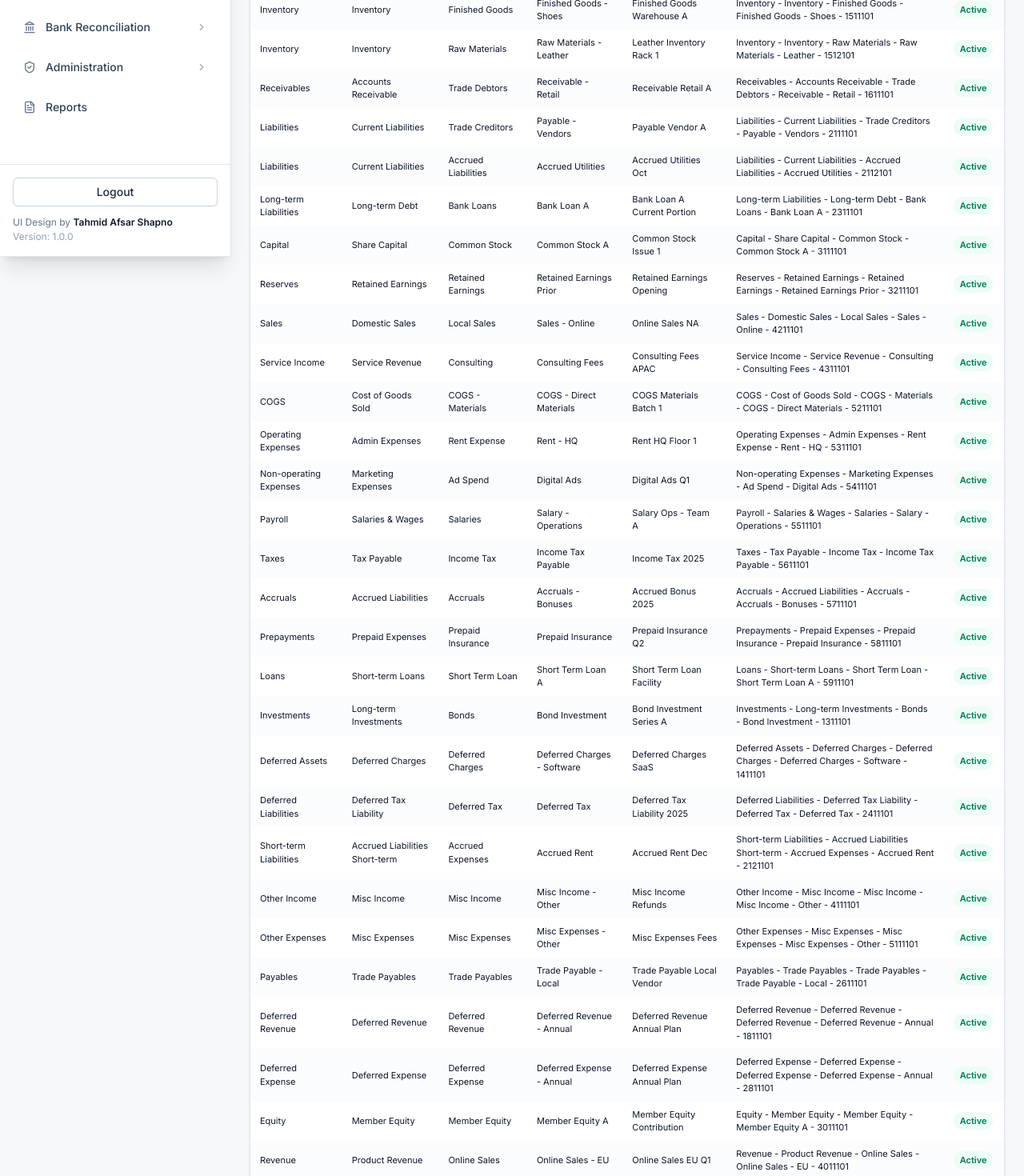
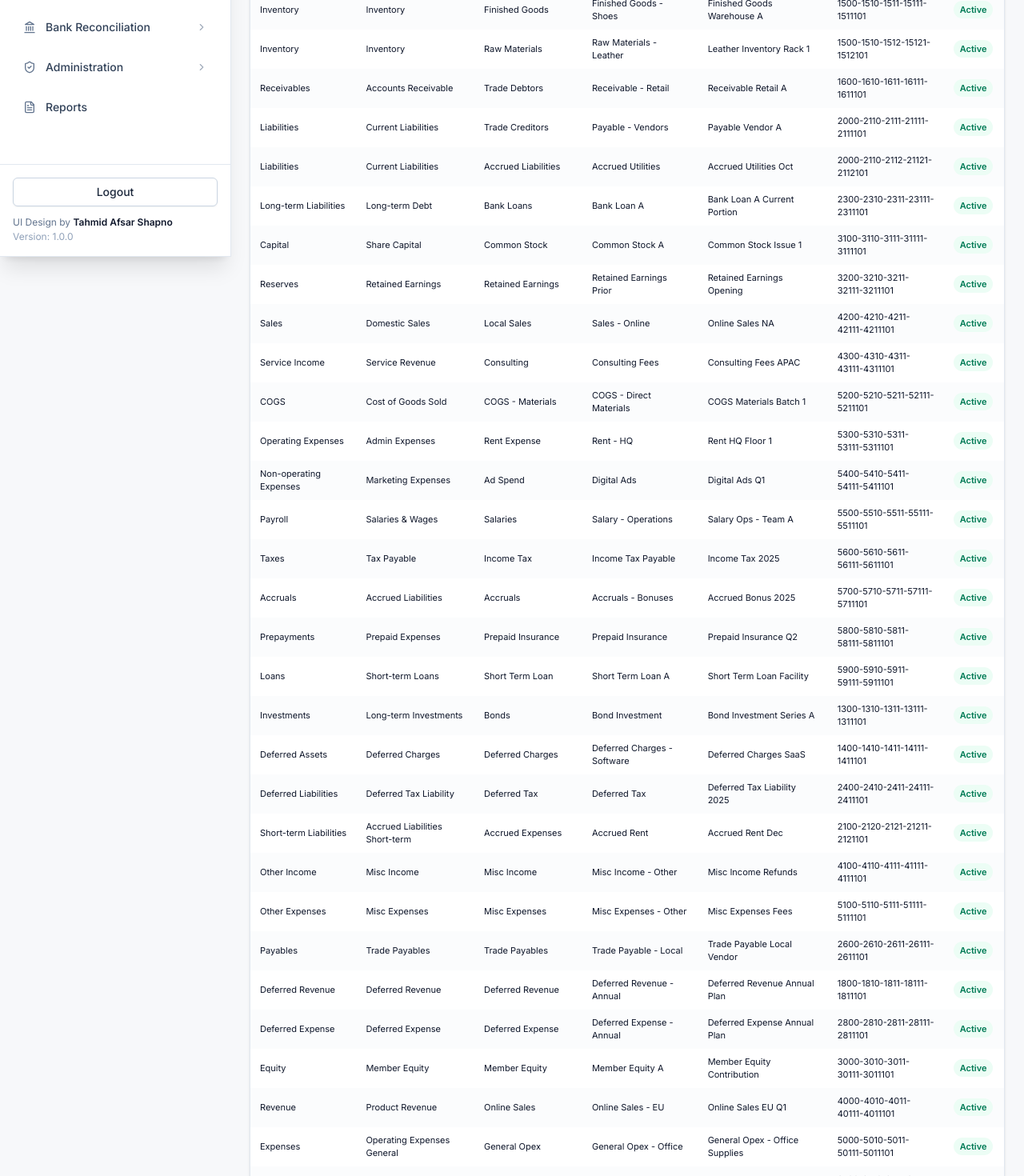
Before and after one commit to ShapnOo/PSL-SaS-Accounts, a Next.js app: page /chart-of-accounts/list in a window 1280 px wide. Shown: the part 480-1950 px from the top of the page at 80% size. Built offline with nearby package versions, Linux system fonts and the light colour scheme.

Commit message:
Refactor chart of accounts to include manual codes in data structures and fix variable name in composeCode function

```diff
--- a/app/chart-of-accounts/list/page.tsx
+++ b/app/chart-of-accounts/list/page.tsx
@@ -24,158 +24,158 @@ type CoaRow = {
   status: "Active" | "Inactive"
 }
 
-type ClassOpt = { id: string; label: string }
-type GroupOpt = { id: string; label: string; classId: string }
-type SubGroupOpt = { id: string; label: string; groupId: string }
-type ControlOpt = { id: string; label: string; subGroupId: string }
+type ClassOpt = { id: string; label: string; manualCode: string }
+type GroupOpt = { id: string; label: string; classId: string; manualCode: string }
+type SubGroupOpt = { id: string; label: string; groupId: string; manualCode: string }
+type ControlOpt = { id: string; label: string; subGroupId: string; manualCode: string }
 
 type GlAccount = { id: string; controlId: string; title: string; manualCode: string; status: "Active" | "Inactive" }
 
 const classes: ClassOpt[] = [
-  { id: "cls-1", label: "Assets" },
-  { id: "cls-2", label: "Liabilities" },
-  { id: "cls-3", label: "Equity" },
-  { id: "cls-4", label: "Revenue" },
-  { id: "cls-5", label: "Expenses" },
-  { id: "cls-6", label: "Other Income" },
-  { id: "cls-7", label: "Other Expenses" },
-  { id: "cls-8", label: "Fixed Assets" },
-  { id: "cls-9", label: "Investments" },
-  { id: "cls-10", label: "Deferred Assets" },
-  { id: "cls-11", label: "Deferred Liabilities" },
-  { id: "cls-12", label: "Long-term Liabilities" },
-  { id: "cls-13", label: "Short-term Liabilities" },
-  { id: "cls-14", label: "Capital" },
-  { id: "cls-15", label: "Reserves" },
-  { id: "cls-16", label: "Sales" },
-  { id: "cls-17", label: "Service Income" },
-  { id: "cls-18", label: "COGS" },
-  { id: "cls-19", label: "Operating Expenses" },
-  { id: "cls-20", label: "Non-operating Expenses" },
-  { id: "cls-21", label: "Payroll" },
-  { id: "cls-22", label: "Taxes" },
-  { id: "cls-23", label: "Accruals" },
-  { id: "cls-24", label: "Prepayments" },
-  { id: "cls-25", label: "Loans" },
-  { id: "cls-26", label: "Inventory" },
-  { id: "cls-27", label: "Receivables" },
-  { id: "cls-28", label: "Payables" },
-  { id: "cls-29", label: "Accrued Revenue" },
-  { id: "cls-30", label: "Accrued Expenses" },
-  { id: "cls-31", label: "Deferred Revenue" },
-  { id: "cls-32", label: "Deferred Expense" },
+  { id: "cls-1", label: "Assets", manualCode: "1000" },
+  { id: "cls-2", label: "Liabilities", manualCode: "2000" },
+  { id: "cls-3", label: "Equity", manualCode: "3000" },
+  { id: "cls-4", label: "Revenue", manualCode: "4000" },
+  { id: "cls-5", label: "Expenses", manualCode: "5000" },
+  { id: "cls-6", label: "Other Income", manualCode: "4100" },
+  { id: "cls-7", label: "Other Expenses", manualCode: "5100" },
+  { id: "cls-8", label: "Fixed Assets", manualCode: "1200" },
+  { id: "cls-9", label: "Investments", manualCode: "1300" },
+  { id: "cls-10", label: "Deferred Assets", manualCode: "1400" },
+  { id: "cls-11", label: "Deferred Liabilities", manualCode: "2400" },
+  { id: "cls-12", label: "Long-term Liabilities", manualCode: "2300" },
+  { id: "cls-13", label: "Short-term Liabilities", manualCode: "2100" },
+  { id: "cls-14", label: "Capital", manualCode: "3100" },
+  { id: "cls-15", label: "Reserves", manualCode: "3200" },
+  { id: "cls-16", label: "Sales", manualCode: "4200" },
+  { id: "cls-17", label: "Service Income", manualCode: "4300" },
+  { id: "cls-18", label: "COGS", manualCode: "5200" },
+  { id: "cls-19", label: "Operating Expenses", manualCode: "5300" },
+  { id: "cls-20", label: "Non-operating Expenses", manualCode: "5400" },
+  { id: "cls-21", label: "Payroll", manualCode: "5500" },
+  { id: "cls-22", label: "Taxes", manualCode: "5600" },
+  { id: "cls-23", label: "Accruals", manualCode: "5700" },
+  { id: "cls-24", label: "Prepayments", manualCode: "5800" },
+  { id: "cls-25", label: "Loans", manualCode: "5900" },
+  { id: "cls-26", label: "Inventory", manualCode: "1500" },
+  { id: "cls-27", label: "Receivables", manualCode: "1600" },
+  { id: "cls-28", label: "Payables", manualCode: "2600" },
+  { id: "cls-29", label: "Accrued Revenue", manualCode: "1700" },
+  { id: "cls-30", label: "Accrued Expenses", manualCode: "2700" },
+  { id: "cls-31", label: "Deferred Revenue", manualCode: "1800" },
+  { id: "cls-32", label: "Deferred Expense", manualCode: "2800" },
 ]
 
 const groups: GroupOpt[] = [
-  { id: "grp-1", classId: "cls-1", label: "Current Assets" },
-  { id: "grp-2", classId: "cls-2", label: "Current Liabilities" },
-  { id: "grp-3", classId: "cls-3", label: "Member Equity" },
-  { id: "grp-4", classId: "cls-4", label: "Product Revenue" },
-  { id: "grp-5", classId: "cls-5", label: "Operating Expenses General" },
-  { id: "grp-6", classId: "cls-6", label: "Misc Income" },
-  { id: "grp-7", classId: "cls-7", label: "Misc Expenses" },
-  { id: "grp-8", classId: "cls-8", label: "Property Plant Equipment" },
-  { id: "grp-9", classId: "cls-9", label: "Long-term Investments" },
-  { id: "grp-10", classId: "cls-10", label: "Deferred Charges" },
-  { id: "grp-11", classId: "cls-11", label: "Deferred Tax Liability" },
-  { id: "grp-12", classId: "cls-12", label: "Long-term Debt" },
-  { id: "grp-13", classId: "cls-13", label: "Accrued Liabilities Short-term" },
-  { id: "grp-14", classId: "cls-14", label: "Share Capital" },
-  { id: "grp-15", classId: "cls-15", label: "Retained Earnings" },
-  { id: "grp-16", classId: "cls-16", label: "Domestic Sales" },
-  { id: "grp-17", classId: "cls-17", label: "Service Revenue" },
-  { id: "grp-18", classId: "cls-18", label: "Cost of Goods Sold" },
-  { id: "grp-19", classId: "cls-19", label: "Admin Expenses" },
-  { id: "grp-20", classId: "cls-20", label: "Marketing Expenses" },
-  { id: "grp-21", classId: "cls-21", label: "Salaries & Wages" },
-  { id: "grp-22", classId: "cls-22", label: "Tax Payable" },
-  { id: "grp-23", classId: "cls-23", label: "Accrued Liabilities" },
-  { id: "grp-24", classId: "cls-24", label: "Prepaid Expenses" },
-  { id: "grp-25", classId: "cls-25", label: "Short-term Loans" },
-  { id: "grp-26", classId: "cls-26", label: "Inventory" },
-  { id: "grp-27", classId: "cls-27", label: "Accounts Receivable" },
-  { id: "grp-28", classId: "cls-28", label: "Trade Payables" },
-  { id: "grp-29", classId: "cls-29", label: "Accrued Revenue" },
-  { id: "grp-30", classId: "cls-30", label: "Accrued Expenses" },
-  { id: "grp-31", classId: "cls-31", label: "Deferred Revenue" },
-  { id: "grp-32", classId: "cls-32", label: "Deferred Expense" },
+  { id: "grp-1", classId: "cls-1", label: "Current Assets", manualCode: "1100" },
+  { id: "grp-2", classId: "cls-2", label: "Current Liabilities", manualCode: "2110" },
+  { id: "grp-3", classId: "cls-3", label: "Member Equity", manualCode: "3010" },
+  { id: "grp-4", classId: "cls-4", label: "Product Revenue", manualCode: "4010" },
+  { id: "grp-5", classId: "cls-5", label: "Operating Expenses General", manualCode: "5010" },
+  { id: "grp-6", classId: "cls-6", label: "Misc Income", manualCode: "4110" },
+  { id: "grp-7", classId: "cls-7", label: "Misc Expenses", manualCode: "5110" },
+  { id: "grp-8", classId: "cls-8", label: "Property Plant Equipment", manualCode: "1210" },
+  { id: "grp-9", classId: "cls-9", label: "Long-term Investments", manualCode: "1310" },
+  { id: "grp-10", classId: "cls-10", label: "Deferred Charges", manualCode: "1410" },
+  { id: "grp-11", classId: "cls-11", label: "Deferred Tax Liability", manualCode: "2410" },
+  { id: "grp-12", classId: "cls-12", label: "Long-term Debt", manualCode: "2310" },
+  { id: "grp-13", classId: "cls-13", label: "Accrued Liabilities Short-term", manualCode: "2120" },
+  { id: "grp-14", classId: "cls-14", label: "Share Capital", manualCode: "3110" },
+  { id: "grp-15", classId: "cls-15", label: "Retained Earnings", manualCode: "3210" },
+  { id: "grp-16", classId: "cls-16", label: "Domestic Sales", manualCode: "4210" },
+  { id: "grp-17", classId: "cls-17", label: "Service Revenue", manualCode: "4310" },
+  { id: "grp-18", classId: "cls-18", label: "Cost of Goods Sold", manualCode: "5210" },
+  { id: "grp-19", classId: "cls-19", label: "Admin Expenses", manualCode: "5310" },
+  { id: "grp-20", classId: "cls-20", label: "Marketing Expenses", manualCode: "5410" },
+  { id: "grp-21", classId: "cls-21", label: "Salaries & Wages", manualCode: "5510" },
+  { id: "grp-22", classId: "cls-22", label: "Tax Payable", manualCode: "5610" },
+  { id: "grp-23", classId: "cls-23", label: "Accrued Liabilities", manualCode: "5710" },
+  { id: "grp-24", classId: "cls-24", label: "Prepaid Expenses", manualCode: "5810" },
+  { id: "grp-25", classId: "cls-25", label: "Short-term Loans", manualCode: "5910" },
+  { id: "grp-26", classId: "cls-26", label: "Inventory", manualCode: "1510" },
+  { id: "grp-27", classId: "cls-27", label: "Accounts Receivable", manualCode: "1610" },
+  { id: "grp-28", classId: "cls-28", label: "Trade Payables", manualCode: "2610" },
+  { id: "grp-29", classId: "cls-29", label: "Accrued Revenue", manualCode: "1710" },
+  { id: "grp-30", classId: "cls-30", label: "Accrued Expenses", manualCode: "2710" },
+  { id: "grp-31", classId: "cls-31", label: "Deferred Revenue", manualCode: "1810" },
+  { id: "grp-32", classId: "cls-32", label: "Deferred Expense", manualCode: "2810" },
 ]
 
 const subGroups: SubGroupOpt[] = [
-  { id: "sub-1", groupId: "grp-1", label: "Cash & Bank" },
-  { id: "sub-2", groupId: "grp-1", label: "Petty Cash" },
-  { id: "sub-3", groupId: "grp-8", label: "Buildings" },
-  { id: "sub-4", groupId: "grp-8", label: "Equipment" },
-  { id: "sub-5", groupId: "grp-26", label: "Finished Goods" },
-  { id: "sub-6", groupId: "grp-26", label: "Raw Materials" },
-  { id: "sub-7", groupId: "grp-27", label: "Trade Debtors" },
-  { id: "sub-8", groupId: "grp-2", label: "Trade Creditors" },
-  { id: "sub-9", groupId: "grp-2", label: "Accrued Liabilities" },
-  { id: "sub-10", groupId: "grp-12", label: "Bank Loans" },
-  { id: "sub-11", groupId: "grp-14", label: "Common Stock" },
-  { id: "sub-12", groupId: "grp-15", label: "Retained Earnings" },
-  { id: "sub-13", groupId: "grp-16", label: "Local Sales" },
-  { id: "sub-14", groupId: "grp-17", label: "Consulting" },
-  { id: "sub-15", groupId: "grp-18", label: "COGS - Materials" },
-  { id: "sub-16", groupId: "grp-19", label: "Rent Expense" },
-  { id: "sub-17", groupId: "grp-20", label: "Ad Spend" },
-  { id: "sub-18", groupId: "grp-21", label: "Salaries" },
-  { id: "sub-19", groupId: "grp-22", label: "Income Tax" },
-  { id: "sub-20", groupId: "grp-23", label: "Accruals" },
-  { id: "sub-21", groupId: "grp-24", label: "Prepaid Insurance" },
-  { id: "sub-22", groupId: "grp-25", label: "Short Term Loan" },
-  { id: "sub-23", groupId: "grp-9", label: "Bonds" },
-  { id: "sub-24", groupId: "grp-10", label: "Deferred Charges" },
-  { id: "sub-25", groupId: "grp-11", label: "Deferred Tax" },
-  { id: "sub-26", groupId: "grp-13", label: "Accrued Expenses" },
-  { id: "sub-27", groupId: "grp-6", label: "Misc Income" },
-  { id: "sub-28", groupId: "grp-7", label: "Misc Expenses" },
-  { id: "sub-29", groupId: "grp-28", label: "Trade Payables" },
-  { id: "sub-30", groupId: "grp-31", label: "Deferred Revenue" },
-  { id: "sub-31", groupId: "grp-32", label: "Deferred Expense" },
-  { id: "sub-32", groupId: "grp-3", label: "Member Equity" },
-  { id: "sub-33", groupId: "grp-4", label: "Online Sales" },
-  { id: "sub-34", groupId: "grp-5", label: "General Opex" },
-  { id: "sub-35", groupId: "grp-30", label: "Accrued Expenses Current" },
+  { id: "sub-1", groupId: "grp-1", label: "Cash & Bank", manualCode: "1110" },
+  { id: "sub-2", groupId: "grp-1", label: "Petty Cash", manualCode: "1111" },
+  { id: "sub-3", groupId: "grp-8", label: "Buildings", manualCode: "1211" },
+  { id: "sub-4", groupId: "grp-8", label: "Equipment", manualCode: "1212" },
+  { id: "sub-5", groupId: "grp-26", label: "Finished Goods", manualCode: "1511" },
+  { id: "sub-6", groupId: "grp-26", label: "Raw Materials", manualCode: "1512" },
+  { id: "sub-7", groupId: "grp-27", label: "Trade Debtors", manualCode: "1611" },
+  { id: "sub-8", groupId: "grp-2", label: "Trade Creditors", manualCode: "2111" },
+  { id: "sub-9", groupId: "grp-2", label: "Accrued Liabilities", manualCode: "2112" },
+  { id: "sub-10", groupId: "grp-12", label: "Bank Loans", manualCode: "2311" },
+  { id: "sub-11", groupId: "grp-14", label: "Common Stock", manualCode: "3111" },
+  { id: "sub-12", groupId: "grp-15", label: "Retained Earnings", manualCode: "3211" },
+  { id: "sub-13", groupId: "grp-16", label: "Local Sales", manualCode: "4211" },
+  { id: "sub-14", groupId: "grp-17", label: "Consulting", manualCode: "4311" },
+  { id: "sub-15", groupId: "grp-18", label: "COGS - Materials", manualCode: "5211" },
+  { id: "sub-16", groupId: "grp-19", label: "Rent Expense", manualCode: "5311" },
+  { id: "sub-17", groupId: "grp-20", label: "Ad Spend", manualCode: "5411" },
+  { id: "sub-18", groupId: "grp-21", label: "Salaries", manualCode: "5511" },
+  { id: "sub-19", groupId: "grp-22", label: "Income Tax", manualCode: "5611" },
+  { id: "sub-20", groupId: "grp-23", label: "Accruals", manualCode: "5711" },
+  { id: "sub-21", groupId: "grp-24", label: "Prepaid Insurance", manualCode: "5811" },
+  { id: "sub-22", groupId: "grp-25", label: "Short Term Loan", manualCode: "5911" },
+  { id: "sub-23", groupId: "grp-9", label: "Bonds", manualCode: "1311" },
+  { id: "sub-24", groupId: "grp-10", label: "Deferred Charges", manualCode: "1411" },
+  { id: "sub-25", groupId: "grp-11", label: "Deferred Tax", manualCode: "2411" },
+  { id: "sub-26", groupId: "grp-13", label: "Accrued Expenses", manualCode: "2121" },
+  { id: "sub-27", groupId: "grp-6", label: "Misc Income", manualCode: "4111" },
+  { id: "sub-28", groupId: "grp-7", label: "Misc Expenses", manualCode: "5111" },
+  { id: "sub-29", groupId: "grp-28", label: "Trade Payables", manualCode: "2611" },
+  { id: "sub-30", groupId: "grp-31", label: "Deferred Revenue", manualCode: "1811" },
+  { id: "sub-31", groupId: "grp-32", label: "Deferred Expense", manualCode: "2811" },
+  { id: "sub-32", groupId: "grp-3", label: "Member Equity", manualCode: "3011" },
+  { id: "sub-33", groupId: "grp-4", label: "Online Sales", manualCode: "4011" },
+  { id: "sub-34", groupId: "grp-5", label: "General Opex", manualCode: "5011" },
+  { id: "sub-35", groupId: "grp-30", label: "Accrued Expenses Current", manualCode: "2711" },
 ]
 
 const controls: ControlOpt[] = [
-  { id: "ctl-1", subGroupId: "sub-1", label: "Cash on Hand" },
-  { id: "ctl-2", subGroupId: "sub-1", label: "Main Bank Account" },
-  { id: "ctl-3", subGroupId: "sub-2", label: "Petty Cash Drawer" },
-  { id: "ctl-4", subGroupId: "sub-3", label: "Office Building" },
-  { id: "ctl-5", subGroupId: "sub-4", label: "Computer Equipment" },
-  { id: "ctl-6", subGroupId: "sub-5", label: "Finished Goods - Shoes" },
-  { id: "ctl-7", subGroupId: "sub-6", label: "Raw Materials - Leather" },
-  { id: "ctl-8", subGroupId: "sub-7", label: "Receivable - Retail" },
-  { id: "ctl-9", subGroupId: "sub-8", label: "Payable - Vendors" },
-  { id: "ctl-10", subGroupId: "sub-9", label: "Accrued Utilities" },
-  { id: "ctl-11", subGroupId: "sub-10", label: "Bank Loan A" },
-  { id: "ctl-12", subGroupId: "sub-11", label: "Common Stock A" },
-  { id: "ctl-13", subGroupId: "sub-12", label: "Retained Earnings Prior" },
-  { id: "ctl-14", subGroupId: "sub-13", label: "Sales - Online" },
-  { id: "ctl-15", subGroupId: "sub-14", label: "Consulting Fees" },
-  { id: "ctl-16", subGroupId: "sub-15", label: "COGS - Direct Materials" },
-  { id: "ctl-17", subGroupId: "sub-16", label: "Rent - HQ" },
-  { id: "ctl-18", subGroupId: "sub-17", label: "Digital Ads" },
-  { id: "ctl-19", subGroupId: "sub-18", label: "Salary - Operations" },
-  { id: "ctl-20", subGroupId: "sub-19", label: "Income Tax Payable" },
-  { id: "ctl-21", subGroupId: "sub-20", label: "Accruals - Bonuses" },
-  { id: "ctl-22", subGroupId: "sub-21", label: "Prepaid Insurance" },
-  { id: "ctl-23", subGroupId: "sub-22", label: "Short Term Loan A" },
-  { id: "ctl-24", subGroupId: "sub-23", label: "Bond Investment" },
-  { id: "ctl-25", subGroupId: "sub-24", label: "Deferred Charges - Software" },
-  { id: "ctl-26", subGroupId: "sub-25", label: "Deferred Tax" },
-  { id: "ctl-27", subGroupId: "sub-26", label: "Accrued Rent" },
-  { id: "ctl-28", subGroupId: "sub-27", label: "Misc Income - Other" },
-  { id: "ctl-29", subGroupId: "sub-28", label: "Misc Expenses - Other" },
-  { id: "ctl-30", subGroupId: "sub-29", label: "Trade Payable - Local" },
-  { id: "ctl-31", subGroupId: "sub-30", label: "Deferred Revenue - Annual" },
-  { id: "ctl-32", subGroupId: "sub-31", label: "Deferred Expense - Annual" },
-  { id: "ctl-33", subGroupId: "sub-32", label: "Member Equity A" },
-  { id: "ctl-34", subGroupId: "sub-33", label: "Online Sales - EU" },
-  { id: "ctl-35", subGroupId: "sub-34", label: "General Opex - Office" },
-  { id: "ctl-36", subGroupId: "sub-35", label: "Accrued Expenses Current" },
+  { id: "ctl-1", subGroupId: "sub-1", label: "Cash on Hand", manualCode: "11110" },
+  { id: "ctl-2", subGroupId: "sub-1", label: "Main Bank Account", manualCode: "11120" },
+  { id: "ctl-3", subGroupId: "sub-2", label: "Petty Cash Drawer", manualCode: "11121" },
+  { id: "ctl-4", subGroupId: "sub-3", label: "Office Building", manualCode: "12110" },
+  { id: "ctl-5", subGroupId: "sub-4", label: "Computer Equipment", manualCode: "12120" },
+  { id: "ctl-6", subGroupId: "sub-5", label: "Finished Goods - Shoes", manualCode: "15111" },
+  { id: "ctl-7", subGroupId: "sub-6", label: "Raw Materials - Leather", manualCode: "15121" },
+  { id: "ctl-8", subGroupId: "sub-7", label: "Receivable - Retail", manualCode: "16111" },
+  { id: "ctl-9", subGroupId: "sub-8", label: "Payable - Vendors", manualCode: "21111" },
+  { id: "ctl-10", subGroupId: "sub-9", label: "Accrued Utilities", manualCode: "21121" },
+  { id: "ctl-11", subGroupId: "sub-10", label: "Bank Loan A", manualCode: "23111" },
+  { id: "ctl-12", subGroupId: "sub-11", label: "Common Stock A", manualCode: "31111" },
+  { id: "ctl-13", subGroupId: "sub-12", label: "Retained Earnings Prior", manualCode: "32111" },
+  { id: "ctl-14", subGroupId: "sub-13", label: "Sales - Online", manualCode: "42111" },
+  { id: "ctl-15", subGroupId: "sub-14", label: "Consulting Fees", manualCode: "43111" },
+  { id: "ctl-16", subGroupId: "sub-15", label: "COGS - Direct Materials", manualCode: "52111" },
+  { id: "ctl-17", subGroupId: "sub-16", label: "Rent - HQ", manualCode: "53111" },
+  { id: "ctl-18", subGroupId: "sub-17", label: "Digital Ads", manualCode: "54111" },
+  { id: "ctl-19", subGroupId: "sub-18", label: "Salary - Operations", manualCode: "55111" },
+  { id: "ctl-20", subGroupId: "sub-19", label: "Income Tax Payable", manualCode: "56111" },
+  { id: "ctl-21", subGroupId: "sub-20", label: "Accruals - Bonuses", manualCode: "57111" },
+  { id: "ctl-22", subGroupId: "sub-21", label: "Prepaid Insurance", manualCode: "58111" },
+  { id: "ctl-23", subGroupId: "sub-22", label: "Short Term Loan A", manualCode: "59111" },
+  { id: "ctl-24", subGroupId: "sub-23", label: "Bond Investment", manualCode: "13111" },
+  { id: "ctl-25", subGroupId: "sub-24", label: "Deferred Charges - Software", manualCode: "14111" },
+  { id: "ctl-26", subGroupId: "sub-25", label: "Deferred Tax", manualCode: "24111" },
+  { id: "ctl-27", subGroupId: "sub-26", label: "Accrued Rent", manualCode: "21211" },
+  { id: "ctl-28", subGroupId: "sub-27", label: "Misc Income - Other", manualCode: "41111" },
+  { id: "ctl-29", subGroupId: "sub-28", label: "Misc Expenses - Other", manualCode: "51111" },
+  { id: "ctl-30", subGroupId: "sub-29", label: "Trade Payable - Local", manualCode: "26111" },
+  { id: "ctl-31", subGroupId: "sub-30", label: "Deferred Revenue - Annual", manualCode: "18111" },
+  { id: "ctl-32", subGroupId: "sub-31", label: "Deferred Expense - Annual", manualCode: "28111" },
+  { id: "ctl-33", subGroupId: "sub-32", label: "Member Equity A", manualCode: "30111" },
+  { id: "ctl-34", subGroupId: "sub-33", label: "Online Sales - EU", manualCode: "40111" },
+  { id: "ctl-35", subGroupId: "sub-34", label: "General Opex - Office", manualCode: "50111" },
+  { id: "ctl-36", subGroupId: "sub-35", label: "Accrued Expenses Current", manualCode: "27111" },
 ]
 
 const initialGlAccounts: GlAccount[] = [
@@ -222,7 +222,7 @@ const seed: CoaRow[] = initialGlAccounts.map((gl, idx) => {
   const sub = ctl ? subGroups.find((s) => s.id === ctl.subGroupId) : undefined
   const grp = sub ? groups.find((g) => g.id === sub.groupId) : undefined
   const cls = grp ? classes.find((c) => c.id === grp.classId) : undefined
-  const code = [cls?.label, grp?.label, sub?.label, ctl?.label, gl.manualCode].filter(Boolean).join(" - ")
+  const code = [cls?.manualCode, grp?.manualCode, sub?.manualCode, ctl?.manualCode, gl.manualCode].filter(Boolean).join("-")
 
   return {
     id: idx + 1,
--- a/app/chart-of-accounts/page.tsx
+++ b/app/chart-of-accounts/page.tsx
@@ -932,7 +932,7 @@ export default function ChartOfAccountsPage() {
                           <td className="px-3 py-2 text-slate-700">{sub?.title ?? "-"}</td>
                           <td className="px-3 py-2 text-slate-900">{item.title}</td>
                         <td className="px-3 py-2 text-slate-700">
-                          {composeCode(cls, grp, sub, item) || "-"}
+                          {composeCode(cls, group, sub, item) || "-"}
                         </td>
                           <td className="px-3 py-2">{renderStatus(item.status)}</td>
                           <td className="px-3 py-2 text-right space-x-2">
```
